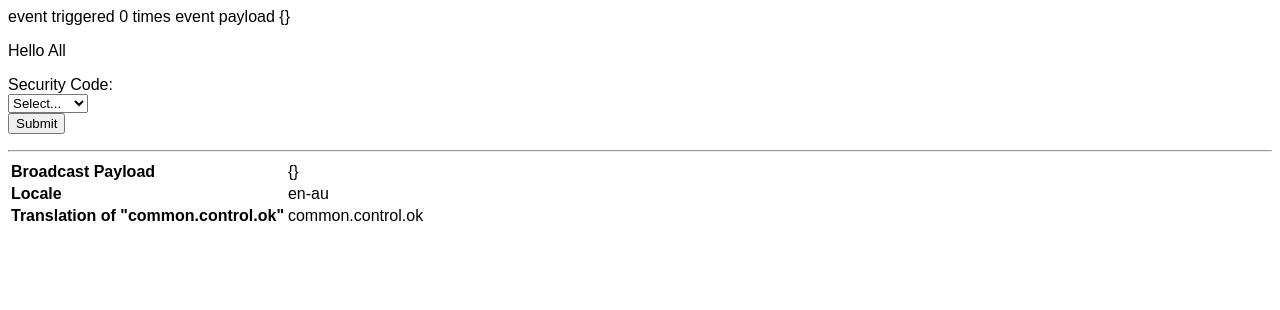
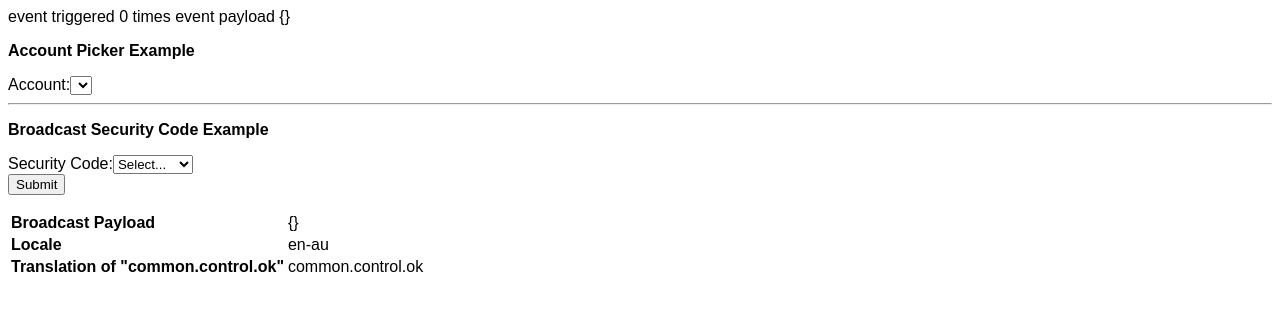
Before and after one commit to illusionshaker/mf-viewpoint, a React app: page / in a window 1280 px wide. Shown: the top 310 px of the page. Built offline with nearby package versions, Linux system fonts and the light colour scheme; the HTML template or start-up script is replaced by a standard one.

Commit message:
Account picker poc

```diff
--- a/package.json
+++ b/package.json
@@ -23,11 +23,11 @@
   "dependencies": {
     "react": "^17.0.2",
     "react-dom": "^17.0.2",
-    "react-table": "^7.7.0",
-    "styled-components": "^5.3.0"
+    "react-table": "^7.7.0"
   },
   "devDependencies": {
     "@babel/core": "^7.14.6",
+    "@babel/plugin-transform-runtime": "^7.14.5",
     "@babel/preset-env": "^7.14.5",
     "@babel/preset-react": "^7.14.5",
     "@babel/preset-typescript": "^7.14.5",
--- /dev/null
+++ b/src/AccountPicker.tsx
@@ -0,0 +1,60 @@
+import React, { useState, useEffect, FunctionComponent } from 'react';
+
+export interface IAccountPickerProps {
+  account?: string;
+  handleOnChange: (event: React.SyntheticEvent) => void;
+}
+
+// taken from IPickerDataProvider.d.ts
+export interface IAccount {
+  isSelectAllItem: boolean;
+  iosName: string;
+  accountCode: string;
+  accountName: string;
+  accountDesignation: string;
+  hasPortfolio: boolean;
+  /** Will be undefined if `hasPortfolio === false`. */
+  portfolioCode: string;
+  /** Will be undefined if `hasPortfolio === false`. */
+  portfolioName: string;
+}
+
+const AccountPicker: FunctionComponent<IAccountPickerProps> = (
+  props: IAccountPickerProps
+) => {
+  const initialAccounts: [IAccount] = [] as any;
+  const { account, handleOnChange } = props;
+  const [ accounts, setAccounts ] = useState(initialAccounts);
+
+  // HACK: POC code - do not do this in any the real implementation
+  // we are caling PickerDataProvier.getRetailPickerItems in ViewPoint to retrieve a list of retail accounts
+  const getRetailPickerItems = async () => {
+    // data takes awhile to come back .. what happens if there are no accounts?
+    if(global?.IressTraderPlus?.IocFactory?.container?.resolve && accounts.length === 0) {
+      try {
+        const items = await global.IressTraderPlus.IocFactory.container.resolve("_pickerDataProvider").getRetailPickerItems();
+        setAccounts(items);
+      }
+      catch(e) {
+        console.log("error", e);
+      }
+    }
+  };
+
+  const options = accounts.map(account => (
+    <option value={account.accountCode}>{account.accountName}</option>
+  ));
+
+  useEffect(() => {
+    // we need to wait while the data loads
+    getRetailPickerItems();
+  }, [accounts]);
+
+  return (
+    <select className="form-control" onChange={handleOnChange} value={account}>
+      {options}
+    </select>
+  );
+}
+
+export default AccountPicker;
--- /dev/null
+++ b/src/BroadcastDebug.tsx
@@ -0,0 +1,34 @@
+import React, { FunctionComponent } from 'react';
+import { localise } from './Localise';
+
+export interface IBroadcastDebugProps {
+  broadcastPayload: any;
+  locale: string;
+}
+
+const BroadcastDebug: FunctionComponent<IBroadcastDebugProps> = (
+  props: IBroadcastDebugProps
+) => {
+  const { broadcastPayload, locale } = props;
+
+  return (
+    <table>
+        <tbody>
+          <tr>
+            <th align="left">Broadcast Payload</th>
+            <td>{JSON.stringify(broadcastPayload)}</td>
+          </tr>
+          <tr>
+            <th align="left">Locale</th>
+            <td>{locale}</td>
+          </tr>
+          <tr>
+            <th align="left">Translation of "common.control.ok"</th>
+            <td>{localise("common.control.ok")}</td>
+          </tr>
+        </tbody>
+      </table>
+  );
+}
+
+export default BroadcastDebug;
--- /dev/null
+++ b/src/Localise.ts
@@ -0,0 +1,3 @@
+export const localise = (localizationKey: string): string => {
+    return global?.IressTraderPlus?.UICore?.CultureInfo?.localize ? global.IressTraderPlus.UICore.CultureInfo.localize(localizationKey): localizationKey;
+};
--- a/src/MicroFrontend.tsx
+++ b/src/MicroFrontend.tsx
@@ -1,4 +1,7 @@
 import React, { useState, useEffect, FunctionComponent } from 'react';
+import AccountPicker from "./AccountPicker";
+import BroadcastDebug from "./BroadcastDebug";
+import SecurityCodePicker from './SecurityCodePicker';
 
 export interface IMicroFrontendProps {
   locale: string,
@@ -10,6 +13,7 @@ const MicroFrontend: FunctionComponent<IMicroFrontendProps> = (
   props: IMicroFrontendProps
 ) => {
   const { locale, broadcastPayload, elemSelector } = props;
+  const [ account, setAccount ] = useState()
   const [ currentBroadcastPayload, setCurrentBroadcastPayload] = useState(broadcastPayload);
 
   // just use the first security for the time being as our POC
@@ -27,12 +31,16 @@ const MicroFrontend: FunctionComponent<IMicroFrontendProps> = (
       currentSecurity = broadcastPayload.securities[0];
     }
     return currentSecurity;
-  }
+  };
 
   const [ security, setSecurity ] = useState(currentSecurity());
 
-  const localise = (localizationKey: string): string => {
-    return global?.IressTraderPlus?.UICore?.CultureInfo?.localize ? global.IressTraderPlus.UICore.CultureInfo.localize(localizationKey): localizationKey;
+  const handleAccountChange = (event: React.SyntheticEvent): void => {
+    const account = event.target.value;
+    setAccount(account);
+
+    // do something with the account
+    console.log("account", account);
   };
 
   const handleBroadcastPaylodChange = (event: React.SyntheticEvent): void => {
@@ -46,9 +54,9 @@ const MicroFrontend: FunctionComponent<IMicroFrontendProps> = (
     setSecurity(securities[0]);
     // update broadcast payload to be sent
     setCurrentBroadcastPayload(updatedBroadcastPayload);
-  }
+  };
 
-  const handleSubmit = (event: React.SyntheticEvent): void => {
+  const handleBroadcastSubmit = (event: React.SyntheticEvent): void => {
     event.preventDefault();
     const elem = document.querySelector("#app");
     if(elem) {
@@ -63,7 +71,7 @@ const MicroFrontend: FunctionComponent<IMicroFrontendProps> = (
 
       console.log("we need to do something here...", currentBroadcastPayload);
     }
-  }
+  };
 
   useEffect(() => {
     // if the broadcast payload has changed update the security value
@@ -72,34 +80,18 @@ const MicroFrontend: FunctionComponent<IMicroFrontendProps> = (
 
   return (
     <>
-      <form onSubmit={handleSubmit}>
-        <p>Hello All</p>
+      <p><strong>Account Picker Example</strong></p>
+      <label>Account:</label>
+      <AccountPicker account={account} handleOnChange={handleAccountChange}></AccountPicker>
+      <hr />
+      <p><strong>Broadcast Security Code Example</strong></p>
+      <form onSubmit={handleBroadcastSubmit}>
         <label>Security Code:</label>
-        <br />
-        <select value={security} onChange={handleBroadcastPaylodChange} className="form-control">
-          <option>Select...</option>
-          <option value="ANZ.ASX">ANZ.ASX</option>
-          <option value="BHP.ASX">BHP.ASX</option>
-          <option value="NAB.ASX">NAB.ASX</option>
-        </select>
+        <SecurityCodePicker security={security} handleOnChange={handleBroadcastPaylodChange}></SecurityCodePicker>
         <br />
         <input type="submit" value="Submit" className="form-control" />
       </form>
-      <hr />
-      <table>
-        <tr>
-          <th align="left">Broadcast Payload</th>
-          <td>{JSON.stringify(broadcastPayload)}</td>
-        </tr>
-        <tr>
-          <th align="left">Locale</th>
-          <td>{locale}</td>
-        </tr>
-        <tr>
-          <th align="left">Translation of "common.control.ok"</th>
-          <td>{localise("common.control.ok")}</td>
-        </tr>
-      </table>
+      <BroadcastDebug locale={locale} broadcastPayload={broadcastPayload} />
     </>
   );
 }
--- /dev/null
+++ b/src/SecurityCodePicker.tsx
@@ -0,0 +1,24 @@
+import React, { FunctionComponent } from 'react';
+
+export interface ISecurityCodePickerProps {
+  handleOnChange: (event: React.SyntheticEvent) => void;
+  security: string;
+}
+
+const SecurityCodePicker: FunctionComponent<ISecurityCodePickerProps> = (
+  props: ISecurityCodePickerProps
+) => {
+  const { handleOnChange, security} = props;
+
+  // hard code some security codes for the time being so we can broadcast out
+  return (
+    <select value={security} onChange={handleOnChange} className="form-control">
+        <option>Select...</option>
+        <option value="ANZ.ASX">ANZ.ASX</option>
+        <option value="BHP.ASX">BHP.ASX</option>
+        <option value="NAB.ASX">NAB.ASX</option>
+    </select>
+  );
+}
+
+export default SecurityCodePicker;
--- a/webpack.config.js
+++ b/webpack.config.js
@@ -5,7 +5,7 @@ module.exports = (_, argv) => ({
   output: {
     publicPath:
       argv.mode === "development"
-        ? "http://localhost:9000/"
+        ? "https://localhost:9000/"
         : "https://mf-viewpoint.vercel.app/",
   },
   resolve: {
@@ -13,6 +13,7 @@ module.exports = (_, argv) => ({
   },
   devServer: {
     port: 9000,
+    https: true,
   },
   module: {
     rules: [
```
Also changed, not shown: src/DataTable.tsx (deleted, +0 -45 lines), src/Header.tsx (deleted, +0 -15 lines), .babelrc, 1 other file (tests, documents, lock files or other folders).
